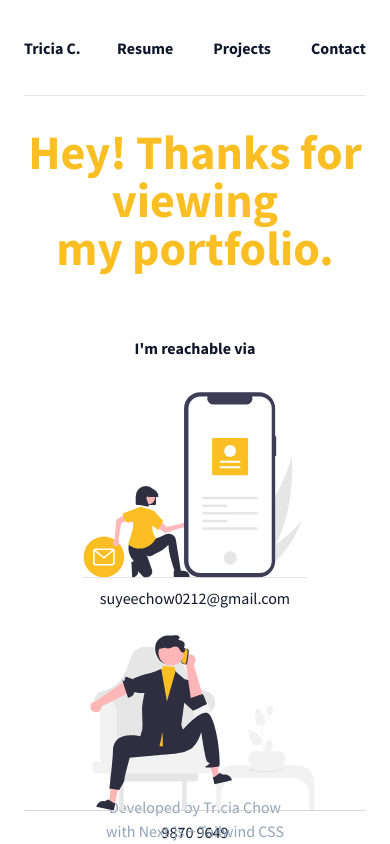
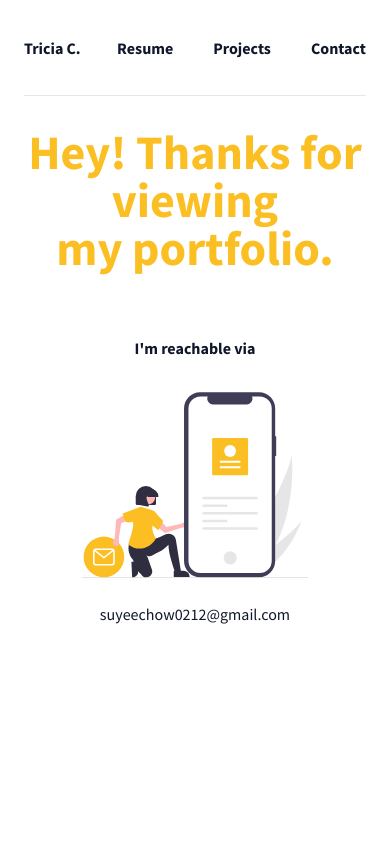
Before and after one commit to triciachow/test, a Next.js app: page /contact in a window 390 px wide. Shown: the top 844 px of the page. Built offline with nearby package versions, Linux system fonts and the light colour scheme.

Commit message:
Remove mobile number

```diff
--- a/components/Layout.js
+++ b/components/Layout.js
@@ -25,7 +25,7 @@ export default function Layout({ children }) {
         </div>
       </header>
 
-      <div className="mx-6 xl:mx-24 h-4/5">{children}</div>
+      <div className="mx-6 xl:mx-24 h-full">{children}</div>
     </>
   );
 }
--- a/components/resume/About.js
+++ b/components/resume/About.js
@@ -16,10 +16,6 @@ export default function About() {
               <p className="font-semibold">{about.email}</p>
             </div>
             <div>
-              <small>Mobile</small>
-              <p className="font-semibold">{about.mobile}</p>
-            </div>
-            <div>
               <small>Github</small>
               <Link href={`https://${about.github}`}>
                 <p className="font-semibold">{about.github}</p>
--- a/lib/about.js
+++ b/lib/about.js
@@ -2,6 +2,5 @@ export const about = {
   intro:
     "A second year university student at Gold Smith, University of London. Seeing websites coming to live from a protoype makes me excited and it motivates to continue creating great things. Currently looking for frontend developer internship opportunities to learn and hone my skills as an aspiring developer. PS: Dog person 🐶, coffee drinker ☕️ and sometimes I run 🏃🏻‍♀️💨.",
   email: "suyeechow0212@gmail.com",
-  mobile: "9870 9649",
   github: "github.com/triciachow",
 };
--- a/pages/contact.js
+++ b/pages/contact.js
@@ -1,6 +1,5 @@
 import Image from "next/image";
 import email from "../assets/email.svg";
-import mobile from "../assets/mobile.svg";
 
 export default function Contact() {
   return (
@@ -10,15 +9,9 @@ export default function Contact() {
           Hey! Thanks for viewing <br /> my portfolio.
         </h1>
         <div className="text-center font-bold">I&apos;m reachable via</div>
-        <div className="flex flex-col xl:flex-row justify-center items-center gap-y-6 xl:gap-x-8">
-          <div className="flex flex-col text-center gap-y-2">
-            <Image src={email} width="226" height="186" alt="" />
-            <div>suyeechow0212@gmail.com</div>
-          </div>
-          <div className="flex flex-col text-center gap-y-2">
-            <Image src={mobile} width="355" height="185" alt="" />
-            <div>9870 9649</div>
-          </div>
+        <div className="flex flex-col text-center gap-y-6">
+          <Image src={email} width="226" height="186" alt="" />
+          <div>suyeechow0212@gmail.com</div>
         </div>
       </div>
     </>
--- a/pages/index.js
+++ b/pages/index.js
@@ -30,7 +30,7 @@ export default function Home() {
             </Link>
           </div>
         </div>
-        <div className="lg:h-1/2 h-1/3 flex mt-6">
+        <div className="lg:h-1/2 h-1/3 flex mt-8">
           <Image src={img} width="494" height="236" alt="" />
         </div>
       </main>
```
Also changed, not shown: assets/mobile.svg (deleted).
